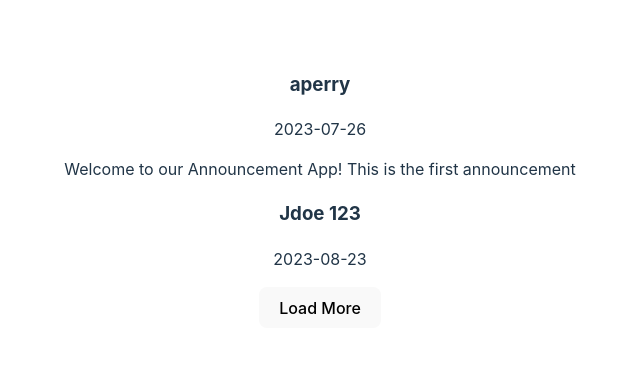
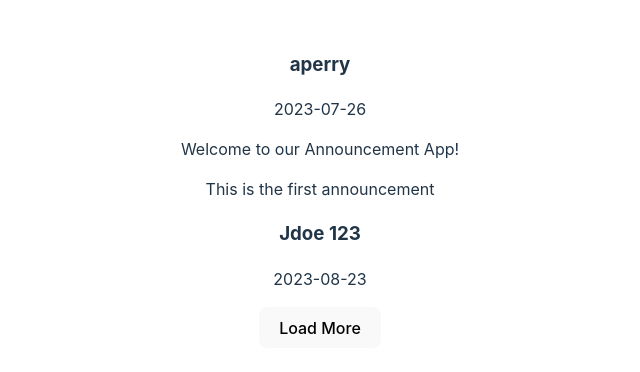
Before and after one commit to ajp1011/announcement-app, a Vue app: page / in a window 1280 px wide. Shown: the part 210-582 px from the top of the page, without its empty margins (320-960 px from the left). Built offline with nearby package versions, Linux system fonts and the light colour scheme.

Commit message:
Added in markdown-it and parsing method in the Announcement component

```diff
--- a/src/App.vue
+++ b/src/App.vue
@@ -29,9 +29,9 @@ export default {
         },
         {
           id: 3,
-          author: '$3264$@_1~!',
+          author: 'Markdown Test 1',
           date: '',
-          body: 'lorem impsum',
+          body: '## THIS IS BOLD ##',
         },
         {
           id: 4,
@@ -41,7 +41,7 @@ export default {
         },
         {
           id: 5,
-          author: 'Sasquatch',
+          author: 'Markdown Test 2',
           date: '234-234-652',
           body: '[204th9ruaegnpsdfojgn204nrl;asdmkf',
         }
--- a/src/components/Announcement.vue
+++ b/src/components/Announcement.vue
@@ -2,17 +2,34 @@
   <div>
     <h3>{{ announcement.author }}</h3>
     <p>{{ announcement.date }}</p>
-    <div v-html="announcement.body"></div>
+    <div v-html="parsedBody"></div>
   </div>
 </template>
 
 <script>
+import MarkdownIt from "markdown-it";
+
 export default {
   props: {
     announcement: {
       type: Object,
       required: true,
     }
-  }
+  },
+  methods: {
+    parseMarkdown(text) {
+      // Create a new markdown-it instance
+      const md = new MarkdownIt();
+
+      // Parse the Markdown text
+      return md.render(text);
+    },
+  },
+  computed: {
+    parsedBody() {
+      // Parse the body to return to the template
+      return this.parseMarkdown(this.announcement.body);
+    },
+  },
 };
 </script>
```
Also changed, not shown: package.json (+10 -2 lines), vite.config.js (+6 -3 lines), 1 other file (tests, documents, lock files or other folders).
